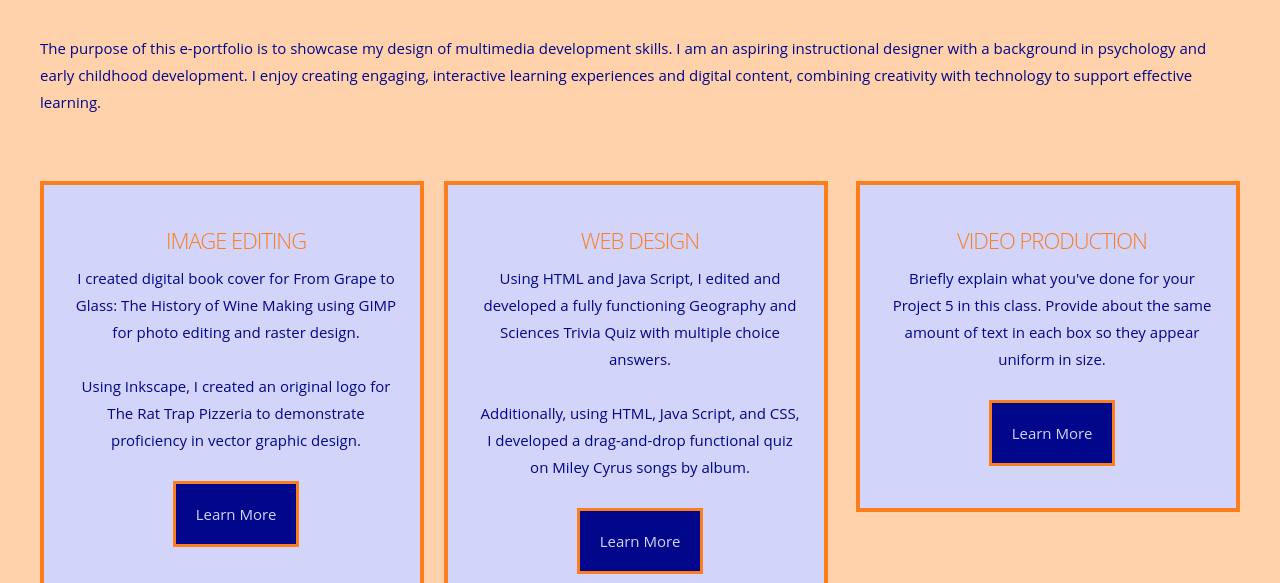
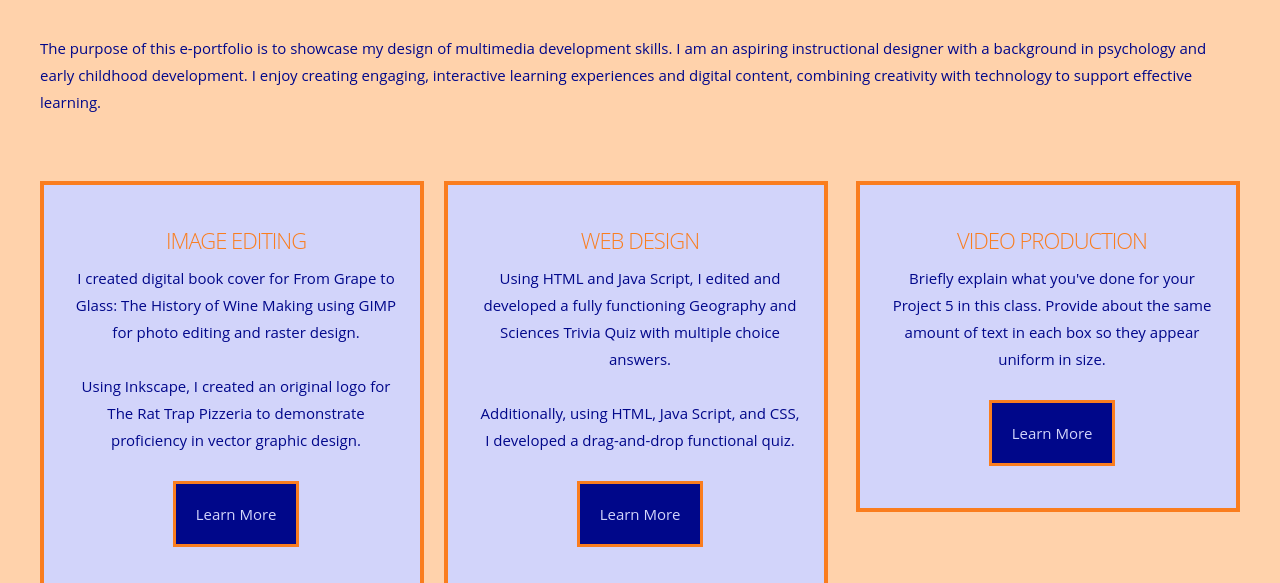
Before and after one commit to samsuttie97-eng/eportfolio, a plain HTML site: page index.html in a window 1280 px wide. Shown: the part 217-800 px from the top of the page. Drawn offline with Linux system fonts and the light colour scheme.

Commit message:
Update index.html

```diff
--- a/index.html
+++ b/index.html
@@ -87,7 +87,7 @@ Released   : 20130406
 			<div class="box-style">
 				<div class="content">
 					<h2>Web Design</h2>
-					<p>Using HTML and Java Script, I edited and developed a fully functioning Geography and Sciences Trivia Quiz with multiple choice answers.<br><br>Additionally, using HTML, Java Script, and CSS, I developed a drag-and-drop functional quiz on Miley Cyrus songs by album.</p>
+					<p>Using HTML and Java Script, I edited and developed a fully functioning Geography and Sciences Trivia Quiz with multiple choice answers.<br><br>Additionally, using HTML, Java Script, and CSS, I developed a drag-and-drop functional quiz.</p>
 					<a href="https://samsuttie97-eng.github.io/eportfolio-webdesign/" class="button">Learn More</a>
 				</div>
 			</div>
```
